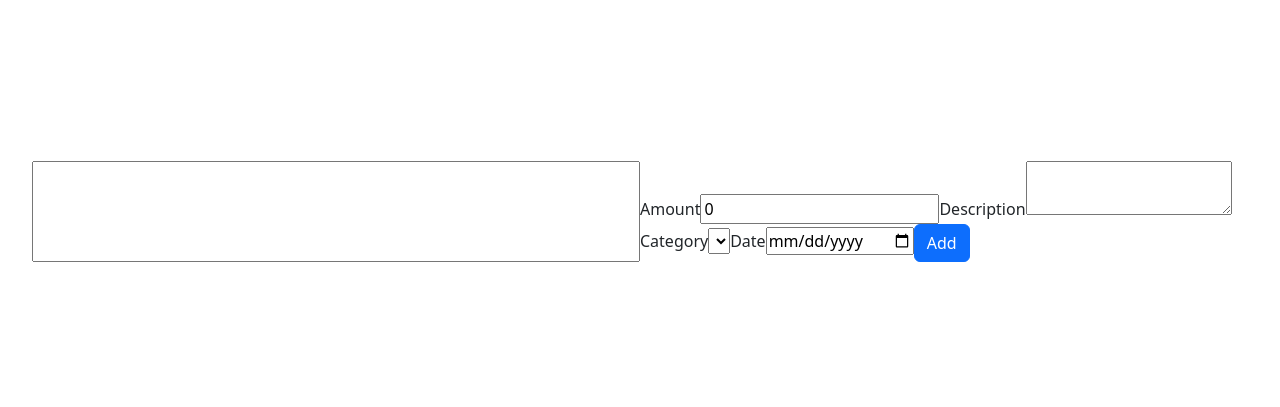
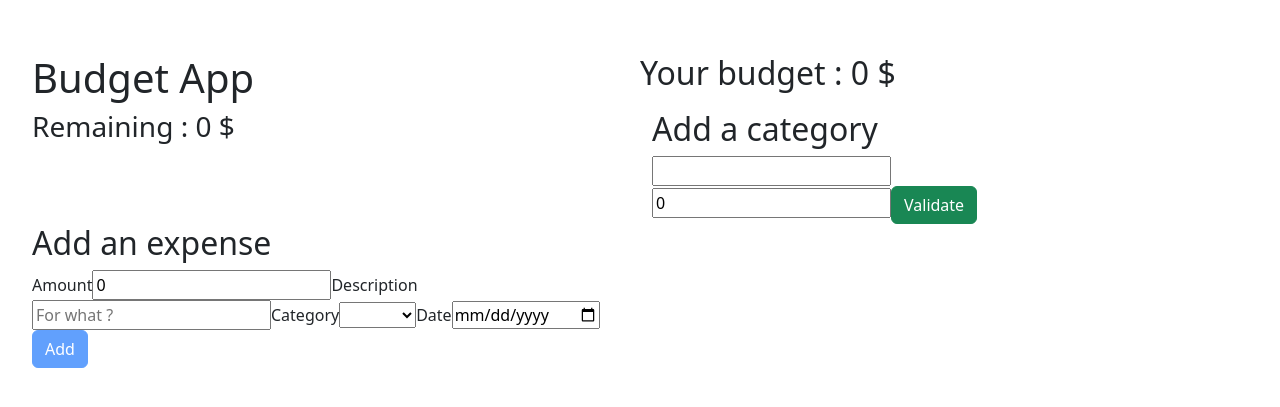
Before and after one commit to Slashinkun/budget-app, a Vue app: page / in a window 1280 px wide. Shown: the part 189-596 px from the top of the page. Built offline with nearby package versions, Linux system fonts and the light colour scheme.

Commit message:
fixing bug, adding : budget, localstorage, user's categories, delete user's expense

```diff
--- a/index.html
+++ b/index.html
@@ -4,10 +4,16 @@
     <meta charset="UTF-8" />
     <link rel="icon" href="/favicon.ico" />
     <meta name="viewport" content="width=device-width, initial-scale=1.0" />
-    <title>Vite App</title>
+    <title>Budget App</title>
   </head>
   <body>
     <div id="app"></div>
+    <style>
+      .app {
+        width: 100vh;
+        height: 100vh;
+      }
+    </style>
     <script type="module" src="/src/main.js"></script>
   </body>
 </html>
--- a/src/App.vue
+++ b/src/App.vue
@@ -1,14 +1,37 @@
 <script setup>
 import { ref, computed } from 'vue'
-import Category from './components/Category.vue'
 import ExpenseCard from './components/ExpenseCard.vue'
 
-const categories = ref([])
+const localStorageUserCategory = localStorage.getItem('user_categories')
+const categories = ref(
+  localStorageUserCategory
+    ? JSON.parse(localStorageUserCategory)
+    : ['Health', 'Food', 'Travel', 'House', 'Leisure'],
+)
 const newCategory = ref('')
 
-const expenses = ref([])
+const remainingBudget = computed(() => {
+  let sumExpenses = expenses.value.reduce((acc, expense) => acc + expense.amount, 0)
+
+  return userBudget.value - sumExpenses
+})
+
+const localStorageExpenses = localStorage.getItem('user_expenses')
+const expenses = ref(localStorageExpenses ? JSON.parse(localStorageExpenses) : [])
+
+const newUserBudget = ref(0)
+const userBudget = ref(
+  localStorage.getItem('user_budget') ? JSON.parse(localStorage.getItem('user_budget')) : 0,
+)
+const validateBudget = () => {
+  if (newUserBudget.value > 0) {
+    localStorage.setItem('user_budget', newUserBudget.value)
+    newUserBudget.value = 0
+  }
+}
 
 const newExpense = ref({
+  id: expenses.value.length + 1,
   amount: 0,
   category: '',
   description: '',
@@ -20,52 +43,118 @@ const addCategories = () => {
     return
   } else {
     categories.value.push(newCategory.value)
+    localStorage.setItem('user_categories', JSON.stringify(categories.value))
+    newCategory.value = ''
   }
 }
 
 const addExpense = () => {
   console.log(newExpense.value)
 
-  if (newExpense.value.amount === 0) {
-    return
-  }
-  if (newExpense.value.date === null) {
+  if (!newExpense.value.amount || !newExpense.value.date) {
     return
   }
 
   expenses.value.push({ ...newExpense.value })
   console.log(expenses)
 
-  newExpense.value.amount = 0
-  newExpense.value.date = ''
-  newExpense.value.category = ''
-  newExpense.value.description = ''
+  localStorage.setItem('user_expenses', JSON.stringify(expenses.value))
+
+  newExpense.value = {
+    amount: 0,
+    date: '',
+    category: '',
+    description: '',
+  }
+}
+
+const deleteExpense = (id) => {
+  const index = expenses.value.indexOf(id)
+  expenses.value.splice(index, 1)
+  localStorage.setItem('user_expenses', JSON.stringify(expenses.value))
 }
 </script>
 
 <template>
-  <input type="text" v-model.trim="newCategory" @keyup.enter="addCategories" class="" />
-  <div v-for="cat in categories">
-    <Category :title="cat"></Category>
+  <h1>Budget App</h1>
+  <h2>
+    Your budget : <span>{{ userBudget }} $</span>
+  </h2>
+  <h3>
+    Remaining :
+    <span
+      v-bind:class="{
+        'negative-budget': remainingBudget < 0,
+        'positive-budget': remainingBudget > userBudget * 0.75,
+        'average-budget': remainingBudget < userBudget * 0.75,
+      }"
+      >{{ remainingBudget }} $
+    </span>
+  </h3>
+
+  <div class="container">
+    <h2>Add a category</h2>
+    <div><input type="text" v-model.trim="newCategory" @keyup.enter="addCategories" /></div>
+    <input type="number" placeholder="Enter your budget" v-model="newUserBudget" />
+    <button class="btn btn-success" @click="validateBudget">Validate</button>
   </div>
+
   <div>
-    <form>
-      <label for="amount"> Amount</label>
-      <input type="number" min="1" v-model="newExpense.amount" />
-      <label for="description">Description</label>
-      <textarea v-model="newExpense.description"></textarea>
-      <label for="categories">Category</label>
-      <select name="" id="">
-        <option v-for="cat in categories" :value="cat">{{ cat }}</option>
+    <h2>Add an expense</h2>
+    <form class="expense-form" @submit.prevent="addExpense" id="expense-form">
+      <label for="expense_amount"> Amount</label>
+      <input
+        type="number"
+        id="expense_amount"
+        min="1"
+        v-model.number="newExpense.amount"
+        required
+      />
+      <label for="expense_desc">Description</label>
+      <input v-model="newExpense.description" id="expense_desc" placeholder="For what ?" />
+      <label for="expense_category">Category</label>
+      <select v-model="newExpense.category" id="expense_category">
+        <option value=""></option>
+        <option v-for="cat in categories" :key="cat" :value="cat">{{ cat }}</option>
       </select>
-      <label for="date">Date</label>
-      <input type="date" v-model="newExpense.date" />
-      <button type="submit" class="btn btn-primary" @click.prevent="addExpense">Add</button>
+      <label for="expense_date">Date</label>
+      <input type="date" id="expense_date" v-model="newExpense.date" required />
+      <button
+        type="submit"
+        class="btn btn-primary"
+        v-bind:disabled="newExpense.amount === 0 || newExpense.amount === ''"
+      >
+        Add
+      </button>
     </form>
   </div>
   <div v-for="expense in expenses">
-    <ExpenseCard :expense="expense"></ExpenseCard>
+    <ExpenseCard
+      :expense="expense"
+      @delete="deleteExpense(expense.id)"
+      :key="expense.id"
+    ></ExpenseCard>
   </div>
 </template>
 
-<style scoped></style>
+<style scoped>
+.expense-form {
+  margin: auto;
+}
+
+.expense-form::after {
+  margin: 4px;
+}
+
+.negative-budget {
+  color: red;
+}
+
+.positive-budget {
+  color: green;
+}
+
+.average-budget {
+  color: orange;
+}
+</style>
--- a/src/components/ExpenseCard.vue
+++ b/src/components/ExpenseCard.vue
@@ -1,12 +1,38 @@
 <script setup>
 defineProps({ expense: Object })
+const emit = defineEmits(['delete'])
 </script>
 
 <template>
-  <h3>{{ expense.amount }}</h3>
-  <p>{{ expense.description }}</p>
-  <p>{{ expense.category }}</p>
-  <p>{{ expense.date }}</p>
+  <div class="container">
+    <div class="category-description">
+      <div>{{ expense.category }}</div>
+      <div>{{ expense.description }}</div>
+      <div>{{ expense.date }}</div>
+    </div>
+    <div class="actions">
+      <div class="amount">{{ expense.amount }} $</div>
+      <button class="btn btn-danger" @click="$emit('delete')">Delete</button>
+    </div>
+  </div>
 </template>
 
-<style scoped></style>
+<style scoped>
+.container {
+  display: flex;
+  flex-direction: row;
+  justify-content: space-evenly;
+  align-items: flex-start;
+  border: 1px solid;
+  margin: 10px auto;
+}
+
+.category-description {
+  display: flex;
+  flex-direction: column;
+}
+
+.actions {
+  display: flex;
+}
+</style>
```
